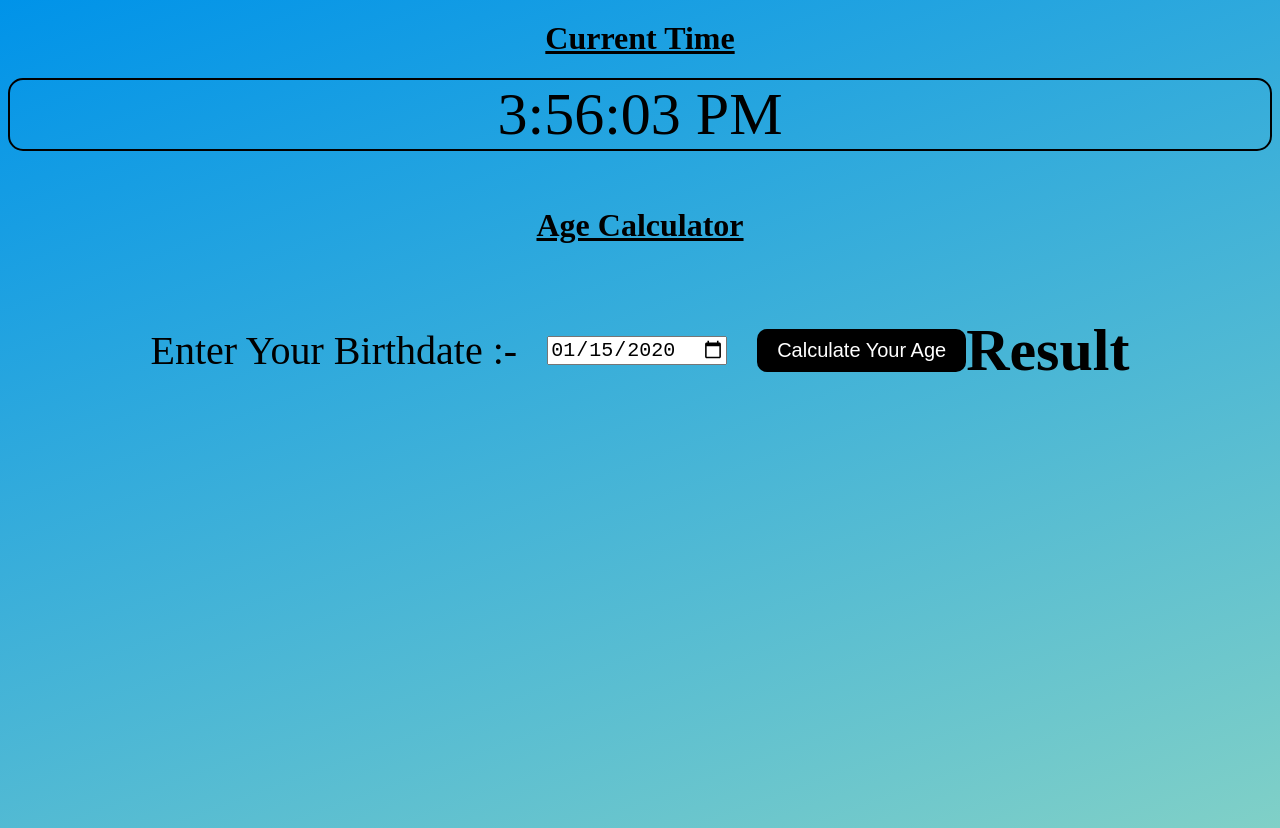
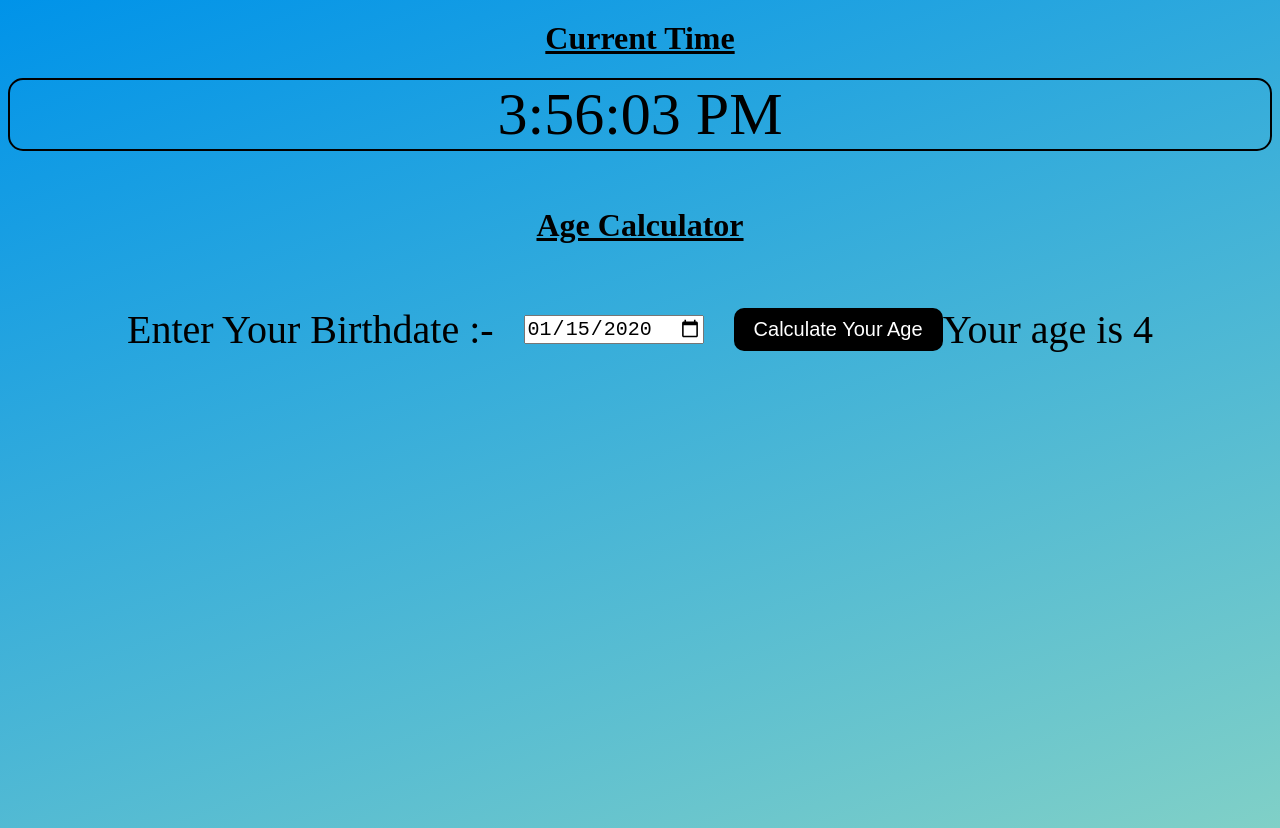
Before and after one commit to atharv2823/Clock-and-Age, a plain HTML site: page index.html in a window 1280 px wide. Both pictures are taken after typing "2020-01-15" into the empty fields and a click on the button "Calculate Your Age". Drawn offline with Linux system fonts and the light colour scheme.

Commit message:
all is done

```diff
--- a/index.html
+++ b/index.html
@@ -61,7 +61,8 @@
         <input type="date" id="birthday" name="birthday" class="date">&nbsp; &nbsp;
         <br>
         <button class="btn-age" onclick="Agecalculator()">Calculate Your Age</button>
-        <h2 id="result">Result</h2>
+        <br>
+        <p id="result">Result</p>
     </div>
 
     <script>
@@ -76,19 +77,22 @@
         function Agecalculator(){
             // const  birthday = prompt("Please enter your birth year");
             // let today = new Date();
-            const birthdayInput = document.getElementById(`birthday`).value;
-            const birthdate = new Date(birthdayInput);
-            console.log(birthdate);
+            const birthDateInput = document.getElementById(`birthday`).value;
+            const birthdate = new Date(birthDateInput);
+            console.log(birthDateInput);
             const now = new Date();
 
-            const montDiff = now.getMonth() - birthdate.getMonth();
+            let age = now.getFullYear() - birthdate.getFullYear();
 
-            if(montDiff >0 || (montDiff === 0 && now.getdate()< birthdate.getdate())){
+            const monthDiff = now.getMonth() - birthdate.getMonth();
+
+            if(monthDiff <0 || (monthDiff === 0 && now.getDate()< birthdate.getDate()))
+            {
                     age --;
             }
 
 
-            let age = now.getFullyear() - birthdate.getFullYear();
+
 
             document.getElementById(`result`).innerText = `Your age is ${age}` ;
         }
```
